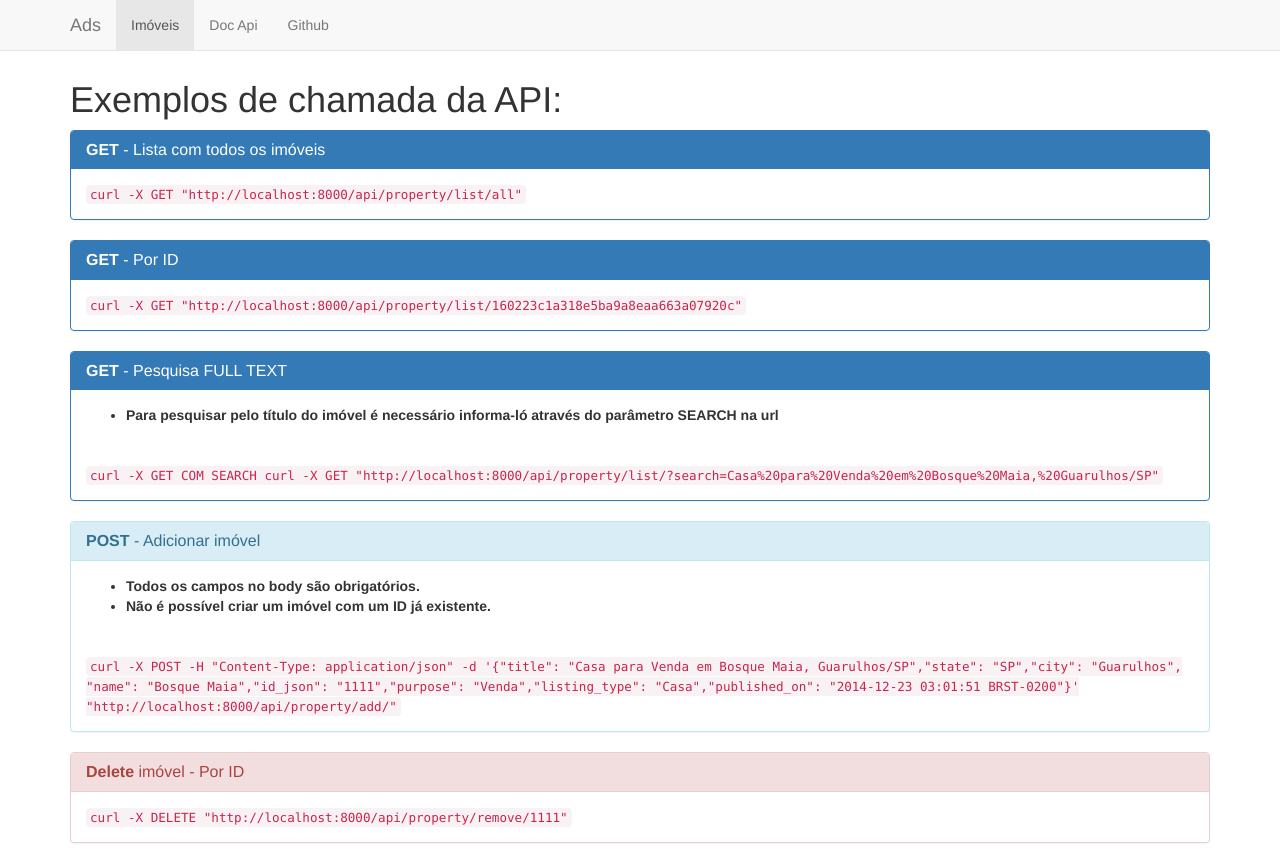
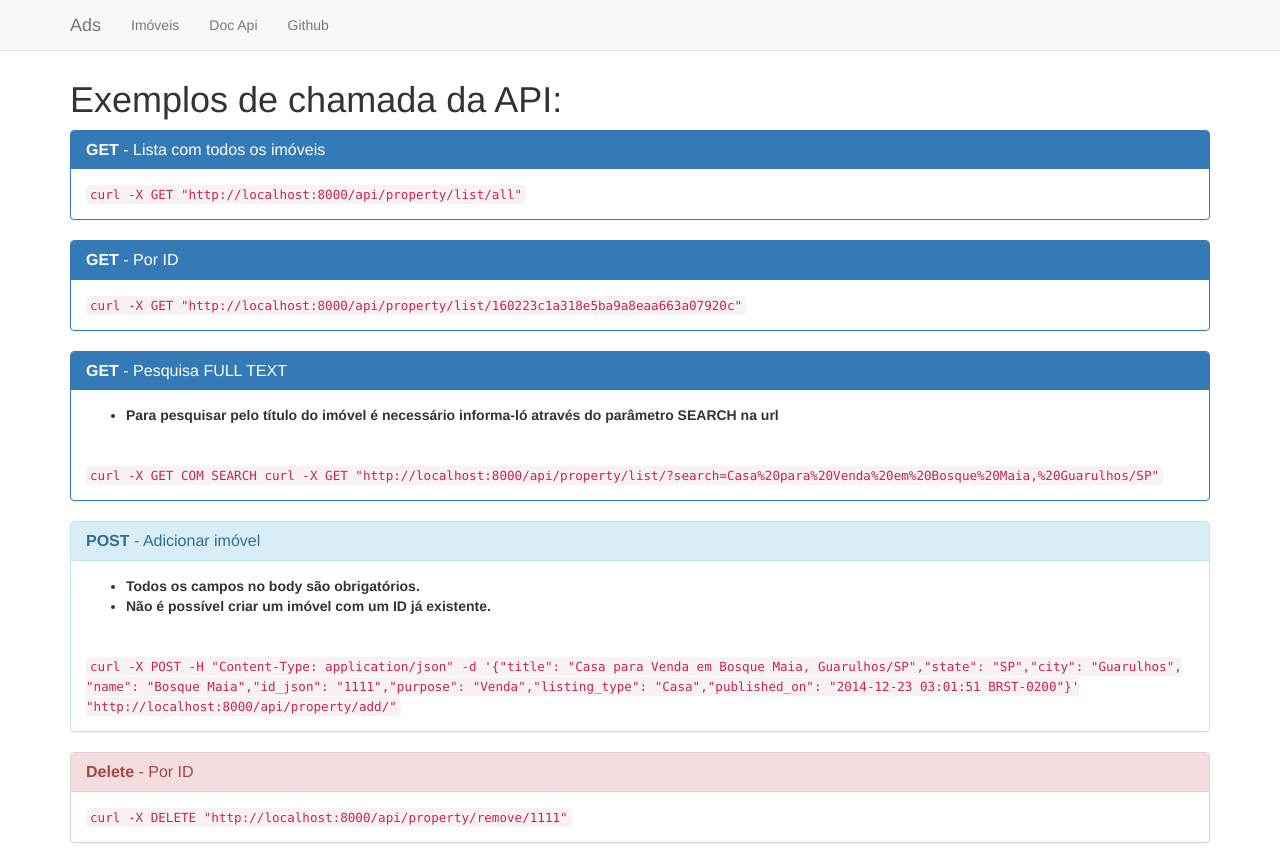
Before and after one commit to WellCastro/ads, a Django app: page /api/ in a window 1280 px wide. Run offline with Django 3.2, Linux system fonts and the light colour scheme; some libraries are stand-ins or nearby versions.

Commit message:
post template doc

```diff
--- a/templates/base.html
+++ b/templates/base.html
@@ -28,13 +28,13 @@
             <span class="icon-bar"></span>
             <span class="icon-bar"></span>
           </button>
-          <a class="navbar-brand" href="#">Ads</a>
+          <a class="navbar-brand" href="{% url 'index' %}">Ads</a>
         </div>
         <div id="navbar" class="navbar-collapse collapse">
           <ul class="nav navbar-nav">
-            <li class="active"><a href="#">Imóveis</a></li>
-            <li><a href="#">Doc Api</a></li>
-            <li><a href="#contact">Github</a></li>
+            <li><a href="{% url 'index' %}">Imóveis</a></li>
+            <li><a href="{% url 'api_doc' %}">Doc Api</a></li>
+            <li><a href="https://github.com/WellCastro/ads" target="_blank">Github</a></li>
           </ul>
         </div><!--/.nav-collapse -->
       </div>
--- a/templates/doc.html
+++ b/templates/doc.html
@@ -64,7 +64,7 @@
 
 <div class="panel panel-danger">
   <div class="panel-heading">
-    <h3 class="panel-title"><strong>Delete</strong> imóvel - Por ID</h3>
+    <h3 class="panel-title"><strong>Delete</strong> - Por ID</h3>
   </div>
   <div class="panel-body">
     <code>curl -X DELETE "http://localhost:8000/api/property/remove/1111"</code>
```
